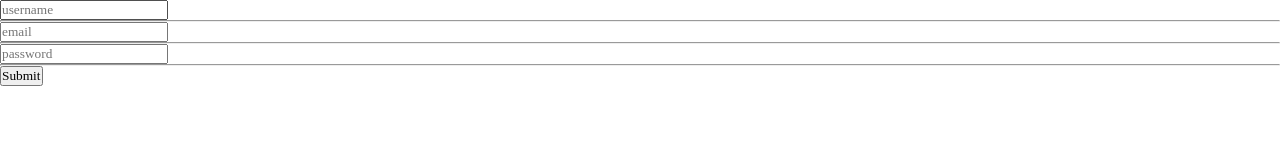
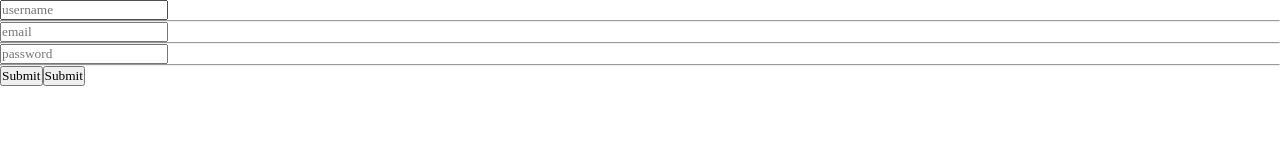
Before and after one commit to AbhimanyuSolanki10/React, a React (Create React App) app in the folder firstproject/: page / in a window 1280 px wide. Shown: the top 160 px of the page. Built offline with nearby package versions, Linux system fonts and the light colour scheme.

Commit message:
23-08-2024

```diff
--- a/firstproject/src/components/controlled/Controlled.jsx
+++ b/firstproject/src/components/controlled/Controlled.jsx
@@ -35,6 +35,7 @@ const Controlled = () => {
             <input type="text" placeholder='password' value={password} onChange={handlePassword} />
             <hr/>
             <input type="submit" />
+            <input type="submit" />
         </form>
     </div>
   )
```
